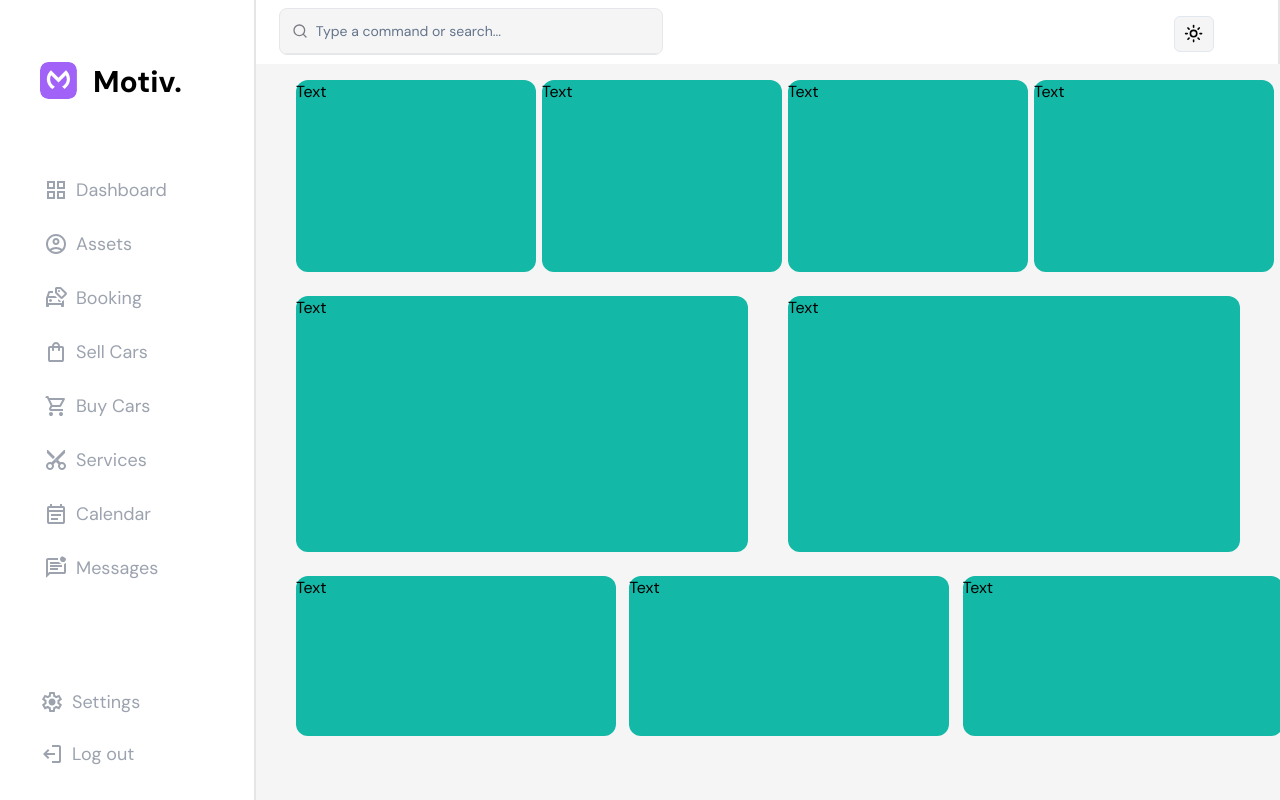
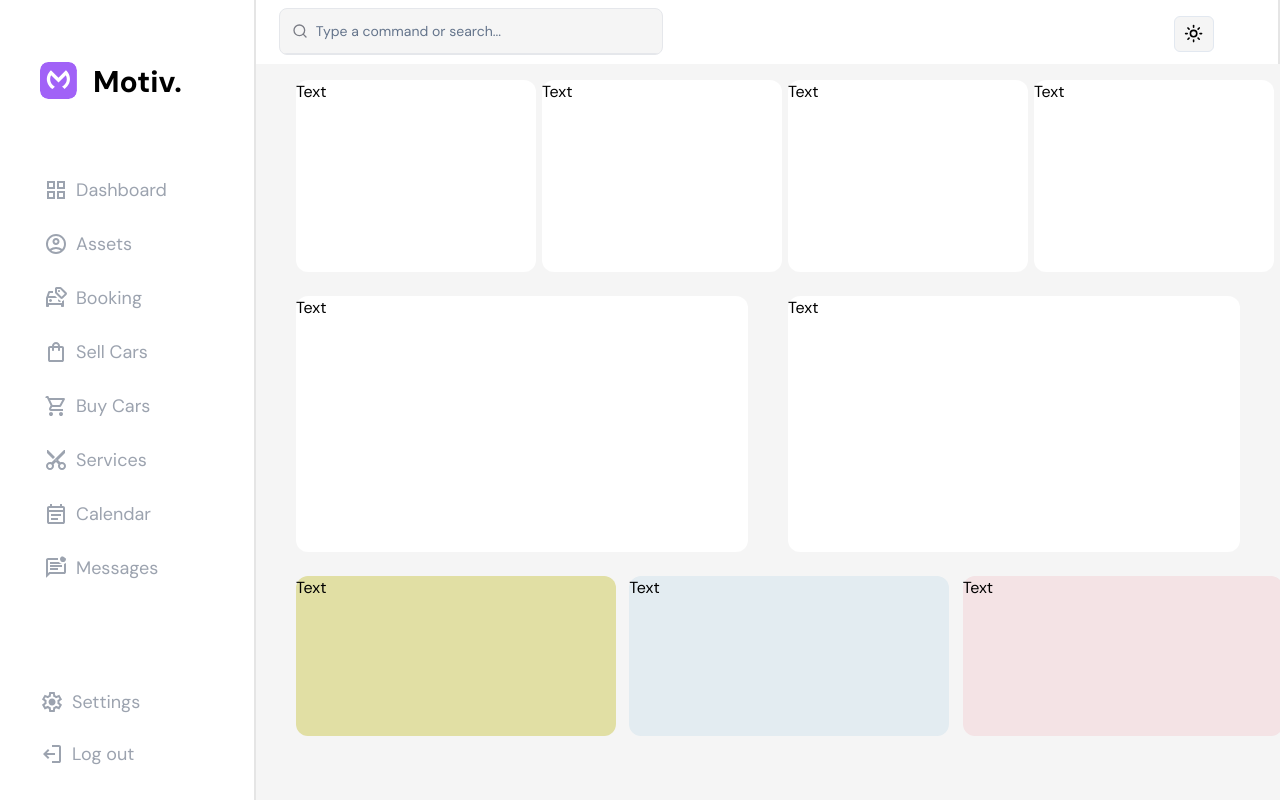
Before and after one commit to srinivas-pradhan/car-dashboard-ui, a Next.js app: page / in a window 1280 px wide. Built offline with nearby package versions, Linux system fonts and the light colour scheme; no server answers.

Commit message:
Add Gridlayout and custom colors needed

```diff
--- a/components/Dashboard/GridLayout.tsx
+++ b/components/Dashboard/GridLayout.tsx
@@ -5,17 +5,141 @@ const  GridLayout = () => {
         <div className="pl-[20%] flex justify-center">
             <div>
                 <ul className="grid grid-cols-4 ml-10 mr-10 mt-4 gap-x-10 gap-y-6">
-                    <li className="rounded-xl bg-teal-500 w-60 h-48">Text</li>
-                    <li className="rounded-xl bg-teal-500 w-60 h-48">Text</li>
-                    <li className="rounded-xl bg-teal-500 w-60 h-48">Text</li>
-                    <li className="rounded-xl bg-teal-500 w-60 h-48">Text</li>
-                    <li className="col-span-2 rounded-xl bg-teal-500 w-full h-64">Text</li>
-                    <li className="col-span-2 rounded-xl bg-teal-500 w-full h-64">Text</li>
+                    <li className="
+                        bg-white
+                        hover:bg-custom-purple1
+                        hover:opacity-75
+                        hover:shadow-inner
+                        hover:-translate-y-1
+                        hover:scale-105
+                        delay-75
+                        duration-500
+                        rounded-xl
+                        w-60
+                        h-48"
+                    >
+                        Text
+                    </li>
+                    <li className="
+                        bg-white
+                        hover:bg-custom-purple1
+                        hover:opacity-75
+                        hover:shadow-inner
+                        hover:-translate-y-1
+                        hover:scale-105
+                        delay-75
+                        duration-500
+                        rounded-xl
+                        w-60
+                        h-48"
+                    >
+                        Text
+                    </li>
+                    <li className="
+                        bg-white
+                        hover:bg-custom-purple1
+                        hover:opacity-75
+                        hover:shadow-inner
+                        hover:-translate-y-1
+                        hover:scale-105
+                        delay-75
+                        duration-500
+                        rounded-xl
+                        w-60
+                        h-48"
+                    >
+                        Text
+                    </li>
+                    <li className="
+                        bg-white
+                        hover:bg-custom-purple1
+                        hover:opacity-75
+                        hover:shadow-inner
+                        hover:-translate-y-1
+                        hover:scale-105
+                        delay-75
+                        duration-500
+                        rounded-xl
+                        w-60
+                        h-48"
+                    >
+                        Text
+                    </li>
+                    <li className="
+                        bg-white
+                        hover:shadow-inner
+                        hover:-translate-y-1
+                        hover:scale-105
+                        hover:border-2
+                        hover:border-opacity-50
+                        hover:border-black
+                        delay-75
+                        duration-500
+                        col-span-2
+                        rounded-xl
+                        w-full
+                        h-64"
+                    >
+                        Text
+                    </li>
+                    <li className="
+                        bg-white
+                        hover:shadow-inner
+                        hover:-translate-y-1
+                        hover:scale-105
+                        hover:border-2
+                        hover:border-opacity-50
+                        hover:border-black
+                        delay-75
+                        duration-500
+                        col-span-2
+                        rounded-xl
+                        w-full
+                        h-64"
+                    >
+                        Text
+                    </li>
                 </ul>
                 <ul className="grid grid-cols-3 ml-10 mr-10 mt-6 gap-x-14">
-                    <li className="rounded-xl bg-teal-500 w-80 h-40">Text</li>
-                    <li className="rounded-xl bg-teal-500 w-80 h-40">Text</li>
-                    <li className="rounded-xl bg-teal-500 w-80 h-40">Text</li>
+                    <li className="
+                        bg-custom-yellow
+                        hover:shadow-inner
+                        hover:-translate-y-1
+                        hover:scale-105
+                        delay-75
+                        duration-500
+                        rounded-xl
+                        w-80
+                        h-40"
+                    >
+                        Text
+                    </li>
+                    <li className="
+                        bg-custom-blue
+                        hover:shadow-inner
+                        hover:-translate-y-1
+                        hover:scale-105
+                        delay-75
+                        duration-500
+                        rounded-xl
+                        w-80
+                        h-40"
+                    >
+                        Text
+                    </li>
+                    <li className="
+                        bg-custom-pink
+                        hover:shadow-inner
+                        hover:-translate-y-1
+                        hover:scale-105
+                        delay-75
+                        duration-500
+                        rounded-xl
+                        w-80
+                        h-40"
+                    >
+                        Text
+                    </li>
                 </ul>
 
             </div>
--- a/tailwind.config.ts
+++ b/tailwind.config.ts
@@ -32,6 +32,12 @@ const config = {
         "accordion-down": "accordion-down 0.2s ease-out",
         "accordion-up": "accordion-up 0.2s ease-out",
       },
+      colors: {
+        'custom-purple1':'#A66FF0',
+        'custom-yellow': '#E1DFA4',
+        'custom-blue': '#E3ECF1',
+        'custom-pink': '#F4E3E5'
+      }
     },
   },
   plugins: [require("tailwindcss-animate")],
```
